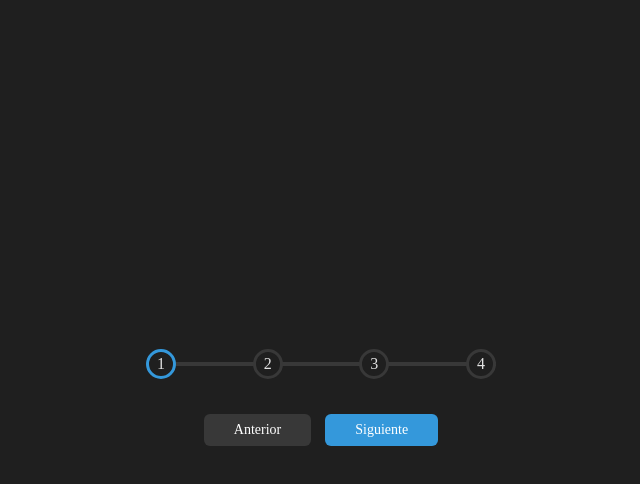
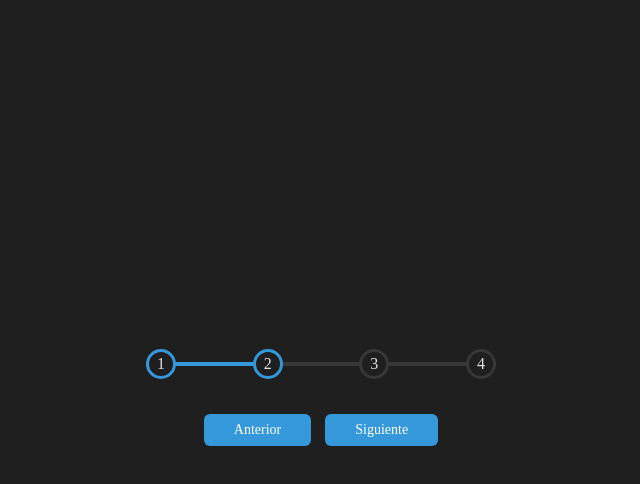
Before and after one commit to JavierGonT/Progress-Bar, a plain HTML site: page index.html in a window 1280 px wide. Both pictures are taken after a click on the button "Siguiente". Shown: the whole page, without its empty margins (319-959 px from the left). Drawn offline with Linux system fonts and the light colour scheme.

Commit message:
Se actualiza el botón disabled al principio

```diff
--- a/index.html
+++ b/index.html
@@ -10,12 +10,12 @@
     <div class="container">
       <div class="progress-bar">
         <div class="progress" id="progress"></div>
-        <div class="circle">1</div>
+        <div class="circle active">1</div>
         <div class="circle">2</div>
         <div class="circle">3</div>
         <div class="circle">4</div>
       </div>
-      <button class="btn" id="prev">Anterior</button>
+      <button class="btn" id="prev" disabled>Anterior</button>
       <button class="btn" id="next">Siguiente</button>
     </div>
     <script src="index.js"></script>
--- a/index.js
+++ b/index.js
@@ -3,7 +3,7 @@ const prev = document.getElementById('prev')
 const next = document.getElementById('next')
 const circles = document.querySelectorAll('.circle')
 
-let currentActive = 0
+let currentActive = 1
 
 next.addEventListener('click', () => {
     currentActive++
@@ -34,9 +34,10 @@ function update() {
         }
     })
 
+
     const actives = document.querySelectorAll('.active')
 
-    /* progress.style.width = (actives.length - 1) / (circles.length - 1) * 100 + '%' */
+    progress.style.width = (actives.length - 1) / (circles.length - 1) * 100 + '%'
 
     if(currentActive === 1) {
         prev.disabled = true
```
